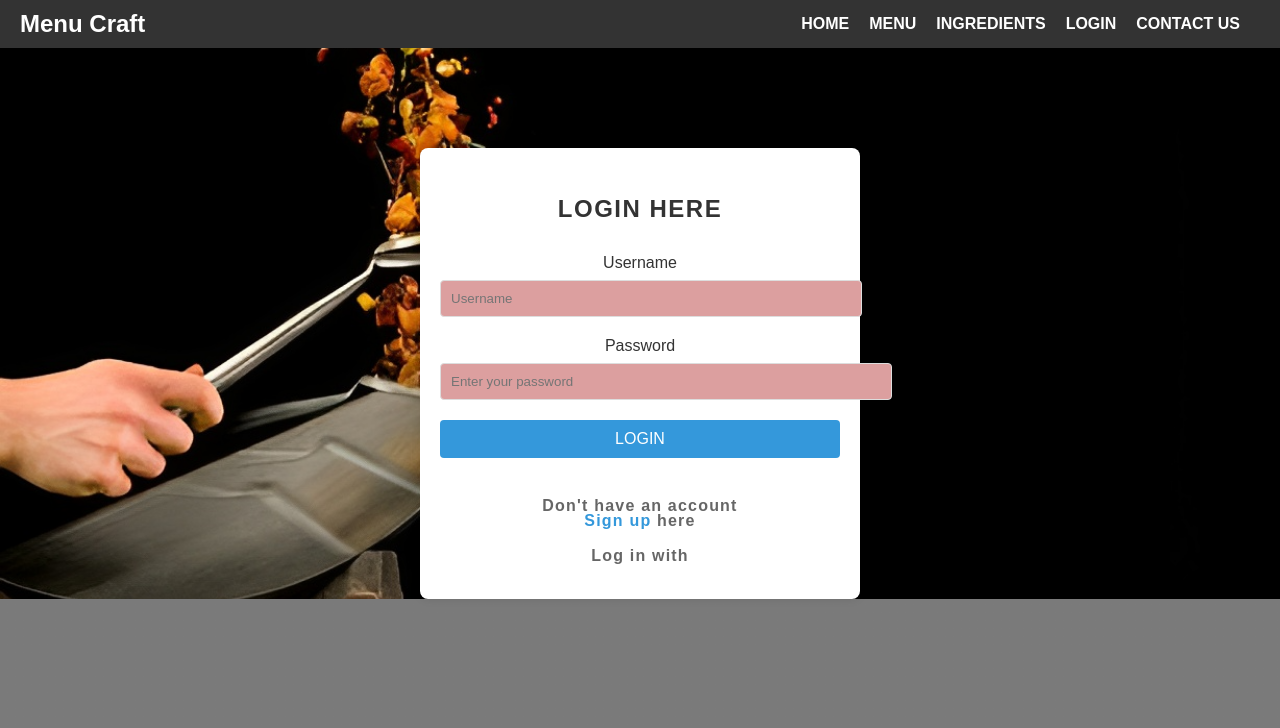
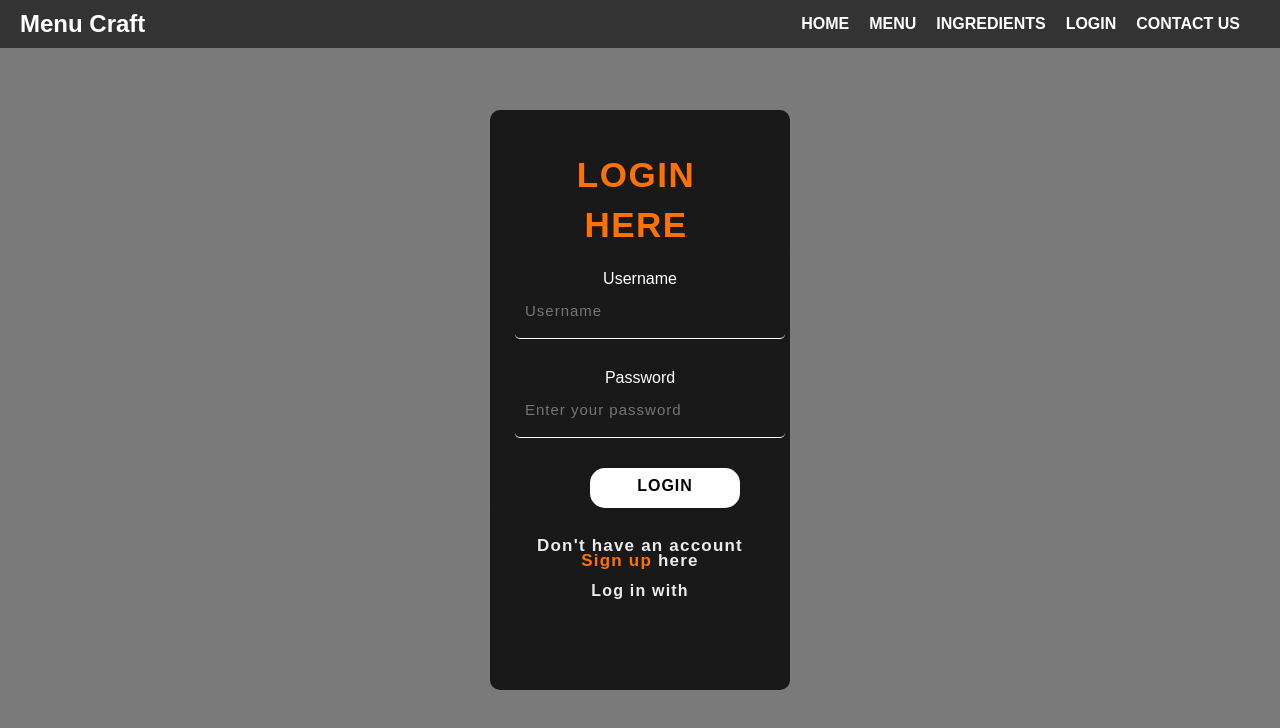
Before and after one commit to chawat/MenuCraft, a React (Create React App) app in the folder my-app/: page /login in a window 1280 px wide. Shown: the top 728 px of the page. Built offline with nearby package versions, Linux system fonts and the light colour scheme.

Commit message:
logincss

```diff
--- a/my-app/src/pages/login/login.css
+++ b/my-app/src/pages/login/login.css
@@ -1,89 +1,111 @@
 /* login.css */
 
-body {
-  font-family: 'Arial', sans-serif;
+* {
   margin: 0;
   padding: 0;
-  background-color: #f5f5f5;
+  font-family: sans-serif;
+}
+
+body {
+  width: 100%;
+  background: linear-gradient(to top, rgba(0, 0, 0, 0.5) 50%, rgba(0, 0, 0, 0.5) 50%);
+  background-position: center;
+  background-size: cover;
+  height: 109vh;
 }
 
 .form {
-  max-width: 400px;
-  margin: 0 auto;
-  padding: 20px;
-  background-color: #fff;
-  box-shadow: 0 0 10px rgba(0, 0, 0, 0.1);
-  border-radius: 8px;
-  margin-top: 100px;
+  width: 250px;
+  height: 500px;
+  color: #fff;
+  background: linear-gradient(to top, rgba(0, 0, 0, 0.8) 50%, rgba(0, 0, 0, 0.8) 50%);
+  position: absolute;
+  top: 50%;
+  left: 50%;
+  transform: translate(-50%, -50%);
+  padding: 40px 25px;
+  border-radius: 10px;
 }
 
 .form h1 {
-  font-size: 24px;
+  width: 220px;
   text-align: center;
+  padding-left: 11px;
+  font-size: 35px;
+  color: #ff7200;
   margin-bottom: 20px;
-  color: #333;
 }
 
-.form label {
-  display: block;
-  margin-bottom: 8px;
-  color: #333;
+.form p {
+  padding-bottom: -15px;
 }
 
 .form input {
   width: 100%;
-  padding: 10px;
-  margin-bottom: 20px;
-  border: 1px solid #ddd;
-  border-radius: 4px;
+  height: 35px;
+  padding-top: 5px;
+  margin-bottom: 30px;
+  background: transparent;
+  border-bottom: 1px solid #fff;
+  border-top: none;
+  border-left: none;
+  border-right: none;
+  color: #fff;
+  outline: none;
+  font-size: 15px;
+  letter-spacing: 1px;
 }
 
-.form .password-container {
-  position: relative;
+.form input[type="submit"] {
+  width: 60%;
+  margin-left: 50px;
+  border: none;
+  height: 40px;
+  color: #000;
+  background: #fff;
+  font-size: 16px;
+  font-weight: bold;
+  border-radius: 15px;
 }
 
-.form input[type="password"] {
-  padding-right: 40px;
-}
-
-.form .password-container i {
-  position: absolute;
-  top: 50%;
-  right: 12px;
-  transform: translateY(-50%);
+.form input[type="submit"]:hover {
   cursor: pointer;
-  color: #666;
+  background: #ff7200;
+  color: #fff;
+  font-weight: bold;
 }
 
 .form .link {
+  font-family: Arial, Helvetica, sans-serif;
+  font-size: 17px;
+  padding-top: 0px;
   text-align: center;
-  margin-top: 20px;
-  color: #666;
 }
 
 .form .link a {
-  color: #3498db;
   text-decoration: none;
+  color: #ff7200;
 }
 
-.form .liw {
+.liw {
+  padding-top: 15px;
+  padding-bottom: 10px;
   text-align: center;
-  margin-top: 20px;
-  color: #666;
 }
 
-.form input[type="submit"] {
-  background-color: #3498db;
+.icons a {
+  text-decoration: none;
   color: #fff;
-  padding: 10px;
-  border: none;
-  border-radius: 4px;
-  cursor: pointer;
-  width: 100%;
-  font-size: 16px;
-  transition: background-color 0.3s;
 }
 
-.form input[type="submit"]:hover {
-  background-color: #258cd1;
+.icons ion-icon {
+  color: #fff;
+  font-size: 30px;
+  padding-left: 14px;
+  padding-top: 5px;
+  transition: 0.3s ease;
 }
+
+.icons ion-icon:hover {
+  color: #ff7200;
+}
```
